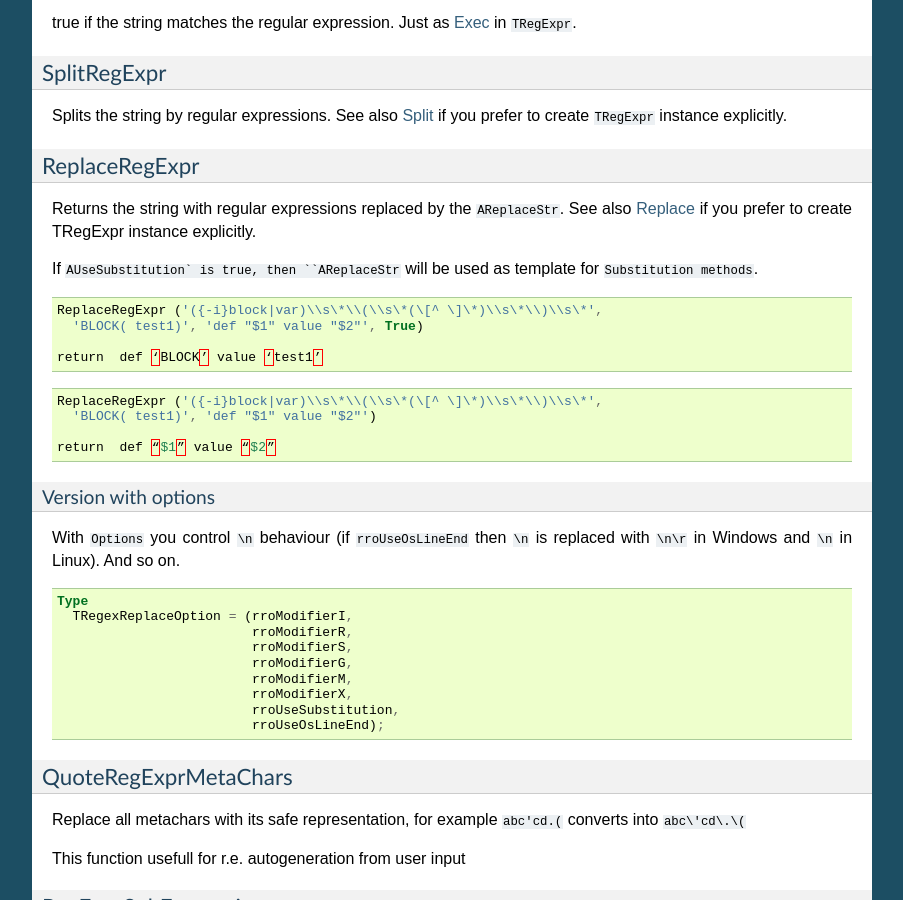
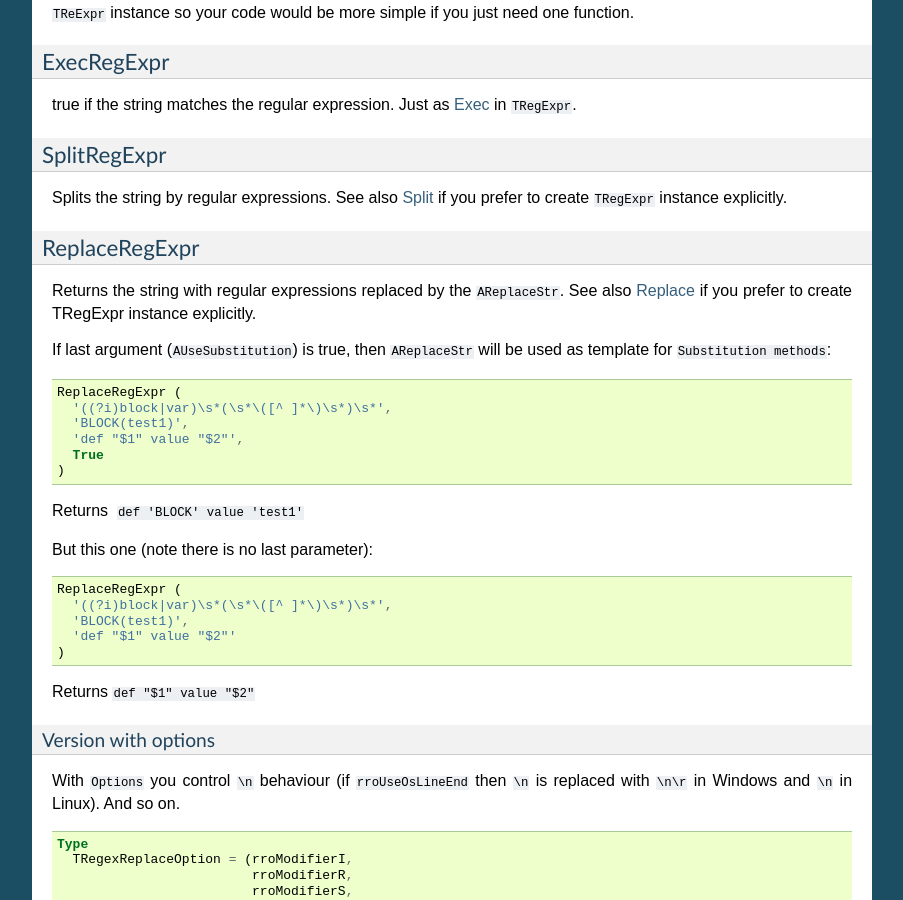
Before and after one commit to andgineer/TRegExpr, a Sphinx documentation site: the page built from docs/tregexpr.rst, in a window 1280 px wide and 900 px high, scrolled down 6781 px. Shown: the whole window, without its empty margins (198-1101 px from the left). Built offline with Sphinx 7.4.7, drawn with Linux system fonts in a browser that asks for light colours; some of the changed text lies outside the part shown.

Commit message:
fixed bugs in examples

```diff
--- a/docs/tregexpr.rst
+++ b/docs/tregexpr.rst
@@ -110,8 +110,9 @@
 
 ::
 
-    if MatchLen \[0\] = 0 then ExecPos (MatchPos \[0\] + 1)
-      else ExecPos (MatchPos \[0\] + MatchLen \[0\]);
+    if MatchLen [0] = 0
+      then ExecPos (MatchPos [0] + 1)
+      else ExecPos (MatchPos [0] + MatchLen [0]);
 
 Raises exception if used without preceeding successful call to
 Exec_, ExecPos_ or ExecNext_.
@@ -120,7 +121,11 @@
 
 ::
 
-    if Exec (InputString) then repeat { proceed results} until not ExecNext;
+    if Exec (InputString)
+      then
+        repeat
+          { proceed results}
+        until not ExecNext;
 
 ExecPos
 ~~~~~~~
@@ -129,7 +134,7 @@
 
 ::
 
-    AOffset=1 - first char of InputString
+    AOffset = 1 // first char of InputString
 
 InputString
 ~~~~~~~~~~~
@@ -190,21 +195,21 @@
 
 Returns the string with r.e. occurencies replaced by the replace string.
 
-If ``AUseSubstitution`` is true, then ``AReplaceStr`` will be used
-as template for Substitution methods.
+If last argument (``AUseSubstitution``) is true, then ``AReplaceStr`` will
+be used as template for Substitution methods.
 
 ::
 
-    Expression := '({-i}block|var)\\s\*\\(\\s\*(\[^ \]\*)\\s\*\\)\\s\*';
+    Expression := '((?i)block|var)\s*(\s*\([^ ]*\)\s*)\s*';
     Replace ('BLOCK( test1)', 'def "$1" value "$2"', True);
 
-    will return:  def ‘BLOCK’ value ‘test1’
+Returns ``def "BLOCK" value "test1"``
 
 ::
 
     Replace ('BLOCK( test1)', 'def "$1" value "$2"', False)
 
-    will return:  def “$1” value “$2”
+Returns ``def "$1" value "$2"``
 
 Internally calls Exec_ / ExecNext_
 
@@ -445,22 +450,31 @@
 Returns the string with regular expressions replaced by the ``AReplaceStr``.
 See also Replace_ if you prefer to create TRegExpr instance explicitly.
 
-If ``AUseSubstitution` is true, then ``AReplaceStr`` will be used as template
-for ``Substitution methods``.
+If last argument (``AUseSubstitution``) is true, then ``AReplaceStr`` will
+be used as template for ``Substitution methods``:
 
 ::
 
-    ReplaceRegExpr ('({-i}block|var)\\s\*\\(\\s\*(\[^ \]\*)\\s\*\\)\\s\*',
-      'BLOCK( test1)', 'def "$1" value "$2"', True)
+    ReplaceRegExpr (
+      '((?i)block|var)\s*(\s*\([^ ]*\)\s*)\s*',
+      'BLOCK(test1)',
+      'def "$1" value "$2"',
+      True
+    )
 
-    return  def ‘BLOCK’ value ‘test1’
+Returns  ``def 'BLOCK' value 'test1'``
+
+But this one (note there is no last parameter):
 
 ::
 
-    ReplaceRegExpr ('({-i}block|var)\\s\*\\(\\s\*(\[^ \]\*)\\s\*\\)\\s\*',
-      'BLOCK( test1)', 'def "$1" value "$2"')
+    ReplaceRegExpr (
+      '((?i)block|var)\s*(\s*\([^ ]*\)\s*)\s*',
+      'BLOCK(test1)',
+      'def "$1" value "$2"'
+    )
 
-    return  def “$1” value “$2”
+Returns ``def "$1" value "$2"``
 
 Version with options
 ^^^^^^^^^^^^^^^^^^^^
```
Also changed, not shown: docs/regular_expressions.rst (+5 -4 lines).
